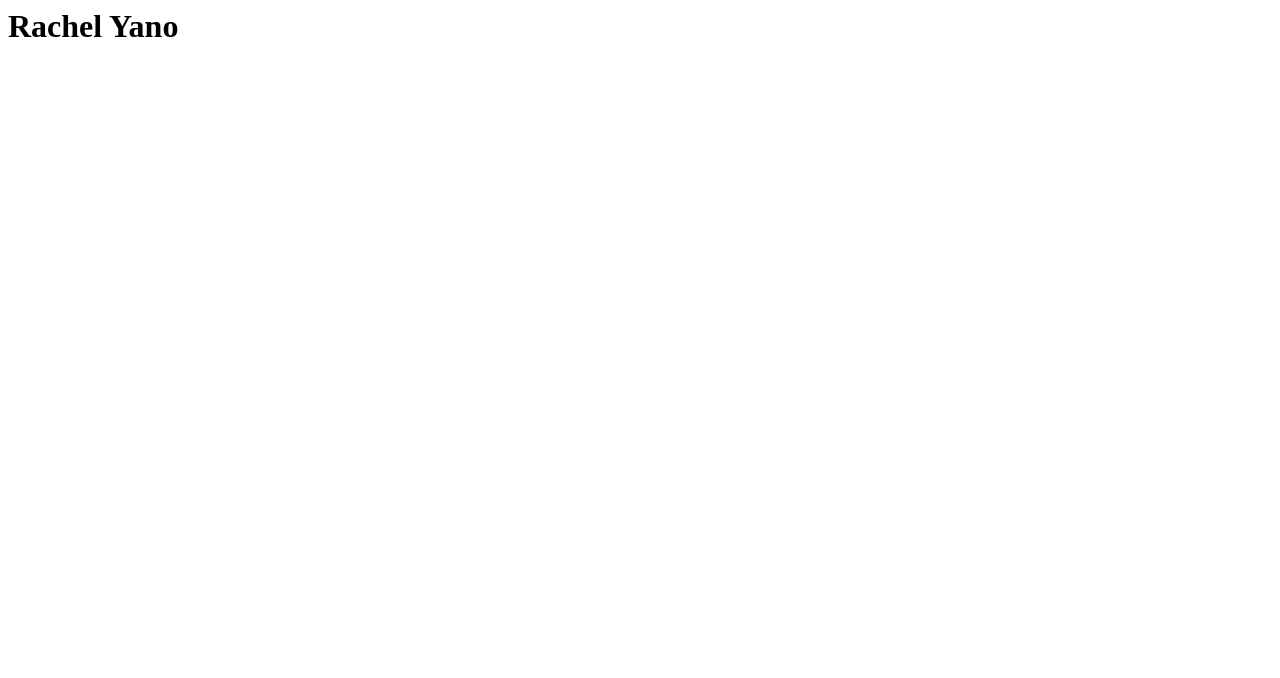
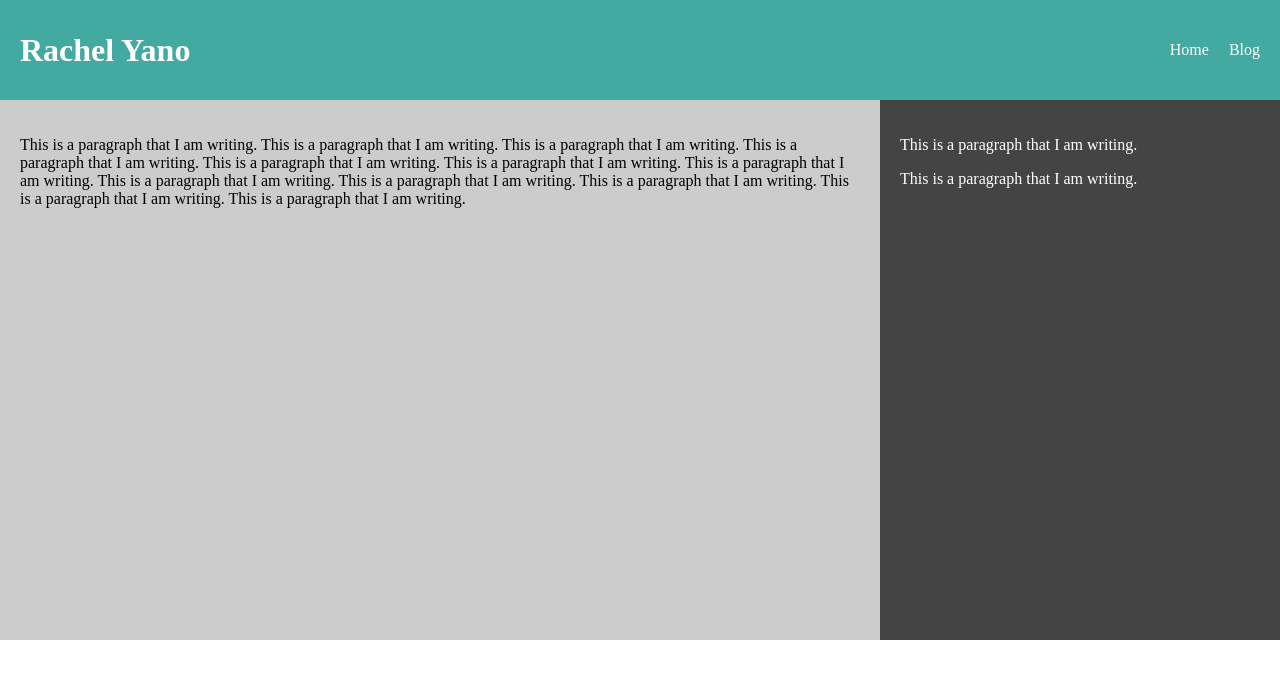
Before and after one commit to rlyano/lab1, a plain HTML site: page index.html in a window 1280 px wide. Drawn offline with Linux system fonts and the light colour scheme.

Commit message:
Made header and divs

```diff
--- a/index.html
+++ b/index.html
@@ -1,10 +1,35 @@
 <html lang="en">
     <head>
+        <meta charset="UTF-8">
+        <meta name="viewport" content="width=device-width, initial-scal=e1.0">
+        <meta http-equiv="XU-A-Compatible" content="ie=edge">
         <title> IST 363 Lab1 </title>
+       <link href="style.css" rel="stylesheet" type="text/css" />
     </head>
     <body>
-        <h1> Rachel Yano</h1>
+        <div class="header">
+            <h1> Rachel Yano</h1>
+            <ol>
+                <li>
+                	<a href="index.html"> Home </a>
+                </li>
+                <li>
+                	<a href="blog.html"> Blog </a>
+                </li>
+            </ol>
+        </div> <!-- end header div -->
 
+        <div class="main">
+        	<div class="content">
+        		<p> This is a paragraph that I am writing. This is a paragraph that I am writing. This is a paragraph that I am writing. This is a paragraph that I am writing. This is a paragraph that I am writing. This is a paragraph that I am writing. This is a paragraph that I am writing. This is a paragraph that I am writing. This is a paragraph that I am writing. This is a paragraph that I am writing. This is a paragraph that I am writing. This is a paragraph that I am writing.
+        		</p>
+        	</div>
+        	<div class="sidebar">
+        		<p> This is a paragraph that I am writing. </p>
+        		<p> This is a paragraph that I am writing. </p>
+
+        	</div>
+        </div> <!-- end div main-->
     </body>
 
 </html>
--- /dev/null
+++ b/style.css
@@ -0,0 +1,63 @@
+html{
+	padding:;
+}
+
+body{
+	padding: 0px;
+	margin: 0px;
+}
+
+.header{
+	height: 60px;
+	line-height: 60px;
+	padding: 20px;
+	background-color: #42aaa0;
+	display: flex;
+	justify-content: space-between;
+
+}
+
+h1{
+	margin:0px;
+	text-decoration: none;
+	color: #ffffff;
+}
+
+ol{
+	text-decoration: none;
+	display: flex;
+	justify-content: space-around;
+	margin: 0px;
+	padding: 0px;
+
+}
+
+li{
+	padding-left: 20px;
+	list-style-type: none;
+
+}
+
+a{
+	text-decoration: none;
+	color: #ffffff;
+}
+
+.main{
+	display: flex;
+}
+
+.content{
+	width: 70%;
+	background-color: #cccccc;
+	height: 500px;
+	padding: 20px;
+}
+
+.sidebar{
+	width: 30%;
+	background-color: #444;
+	color: #ffffff;
+	height: 500px;
+	padding: 20px;
+}
```
Also changed, not shown: 1 other file.
